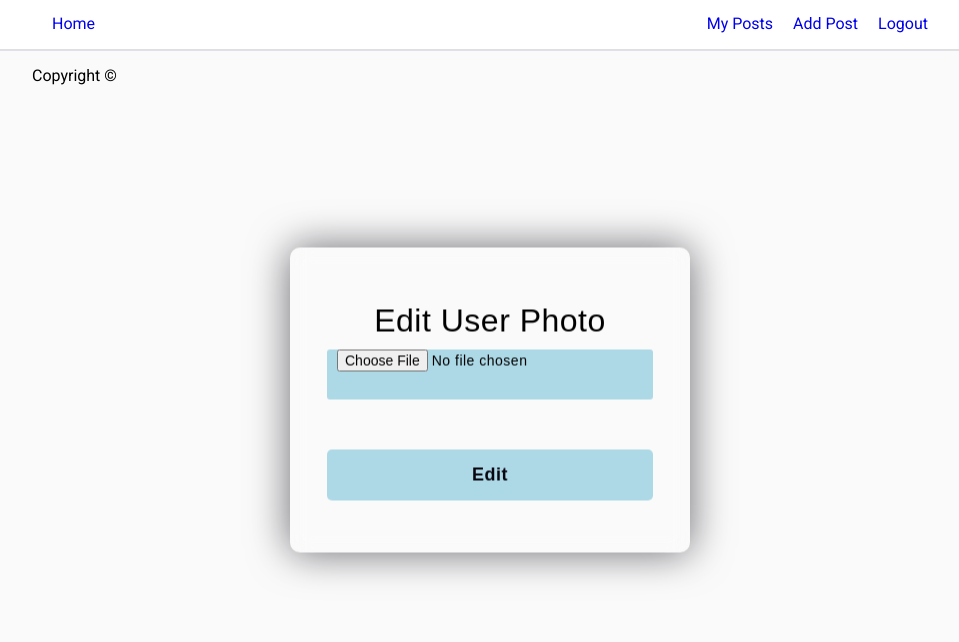
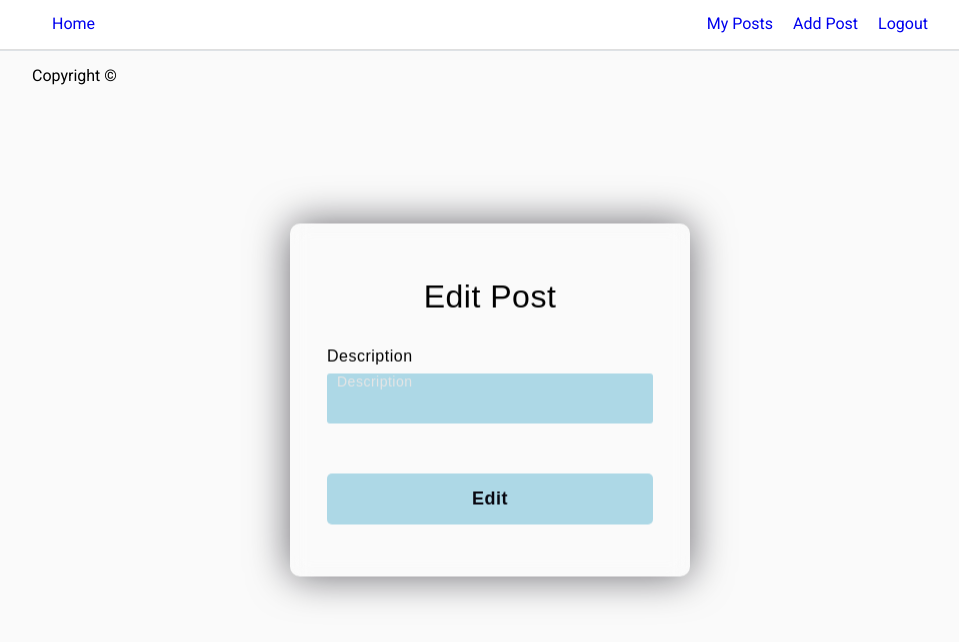
Before and after one commit to BorislavBenderov/social-media-app, a React (Create React App) app: page /edit/1 in a window 1280 px wide. Shown: the top 642 px of the page, without its empty margins (150-1109 px from the left). Built offline with nearby package versions, Linux system fonts and the light colour scheme; no server answers; the database is empty; sample sign-in values are in the browser's storage.

Commit message:
Add possibility users to edit their post description

```diff
--- a/public/posts.css
+++ b/public/posts.css
@@ -405,6 +405,10 @@ input[type="text"] {
     transform: translate(-50%);
 }
 
+.user-buttons>a {
+    margin-left: 10px;
+}
+
 @media (max-width: 1100px) {
 
     .nav-wrapper,
--- a/src/App.js
+++ b/src/App.js
@@ -5,6 +5,7 @@ import { Posts } from './components/post/Posts';
 import { Login } from './components/auth/Login';
 import { Register } from './components/auth/Register';
 import { CreatePost } from './components/create-edit/CreatePost';
+import { EditPost } from './components/create-edit/EditPost';
 import { AuthContextProvider } from './contexts/AuthContext';
 import { PostContextProvider } from './contexts/PostContext';
 import { MyPosts } from './components/post/my-posts/MyPosts';
@@ -25,9 +26,10 @@ function App() {
               <Route path='*' element={<NotFound />} />
               <Route path='/' element={<Posts />} />
               <Route element={<ProtectedRoutes />}>
-                <Route path='/edit/:userId' element={<EditUser />} />
+                <Route path='/edit-user/:userId' element={<EditUser />} />
                 <Route path='/myposts' element={<MyPosts />} />
                 <Route path='/create' element={<CreatePost />} />
+                <Route path='/edit/:postId' element={<EditPost />} />
               </Route>
               <Route path='/login' element={<Login />} />
               <Route path='/register' element={<Register />} />
--- /dev/null
+++ b/src/components/create-edit/EditPost.js
@@ -0,0 +1,55 @@
+import { doc, updateDoc } from "firebase/firestore";
+import { useContext, useState } from "react";
+import { useParams, useNavigate } from "react-router-dom";
+import { PostContext } from '../../contexts/PostContext';
+import { database } from "../../firebaseConfig";
+
+export const EditPost = () => {
+    const { posts } = useContext(PostContext);
+    const { postId } = useParams();
+    const navigate = useNavigate();
+
+    const currentPost = posts.find(post => post.id === postId);
+
+    const [values, setValues] = useState({
+        description: currentPost?.description
+    });
+
+    const changeHandler = (e) => {
+        setValues(oldState => ({
+            ...oldState,
+            [e.target.name]: e.target.value
+        }))
+    }
+
+    const onEdit = (e) => {
+        e.preventDefault();
+
+        const formData = new FormData(e.target);
+        const description = formData.get('description');
+
+        if (description === '') {
+            alert('Please fill the field.');
+            return;
+        }
+
+        updateDoc(doc(database, 'posts', postId), {
+            description
+        })
+            .then(() => {
+                navigate('/');
+            })
+            .catch((err) => {
+                alert(err.message);
+            })
+    }
+
+    return (
+        <form className="auth" onSubmit={onEdit}>
+            <h3>Edit Post</h3>
+            <label htmlFor="description">Description</label>
+            <textarea type="text" placeholder="Description" id="" name="description" value={values.description} onChange={changeHandler} />
+            <button type="submit">Edit</button>
+        </form>
+    );
+}
--- a/src/components/post/Post.js
+++ b/src/components/post/Post.js
@@ -1,4 +1,3 @@
-import PH from '../post/cover.png';
 import { AuthContext } from '../../contexts/AuthContext';
 import { useContext, useState } from 'react';
 import { deleteDoc, doc } from 'firebase/firestore';
@@ -6,6 +5,7 @@ import { database } from '../../firebaseConfig';
 import { Comments } from './comments/Comments';
 import { Comment } from './comments/Comment';
 import { Likes } from './likes/Likes';
+import { Link } from 'react-router-dom';
 
 export const Post = ({ post }) => {
     const { loggedUser } = useContext(AuthContext);
@@ -31,7 +31,10 @@ export const Post = ({ post }) => {
                     <p className="username">{post.profileName}</p>
                 </div>
                 {isOwner
-                    ? <a className="options" onClick={onDelete}>Delete</a>
+                    ? <div className='user-buttons'>
+                        <Link to={`/edit/${post.id}`} className="options">Edit</Link>
+                        <a className="options" onClick={onDelete}>Delete</a>
+                    </div>
                     : ''}
 
             </div>
--- a/src/components/post/chat/Chat.js
+++ b/src/components/post/chat/Chat.js
@@ -19,7 +19,7 @@ export const Chat = () => {
                 <div>
                     <p className="username">{loggedUser.displayName}</p>
                 </div>
-                <Link to={`/edit/${loggedUser.uid}`} className="icon" alt="myposts">
+                <Link to={`/edit-user/${loggedUser.uid}`} className="icon" alt="myposts">
                     <span>Edit</span>
                 </Link>
             </div>
```
